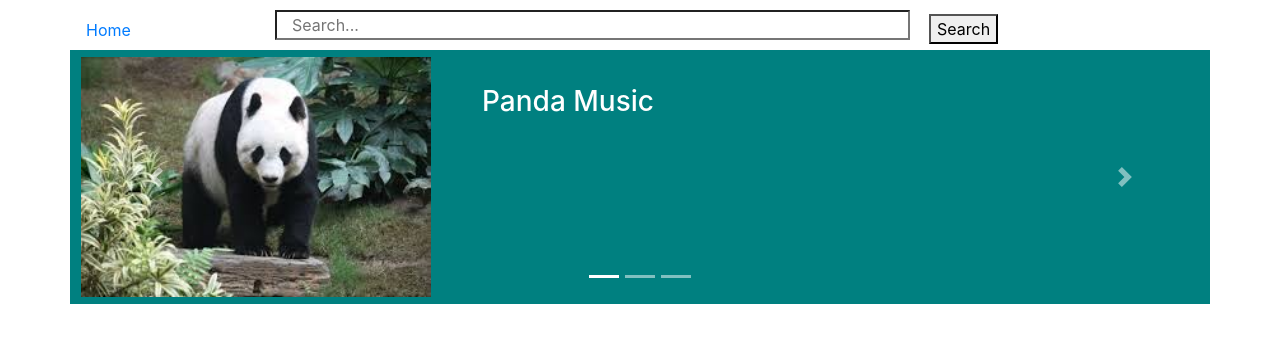
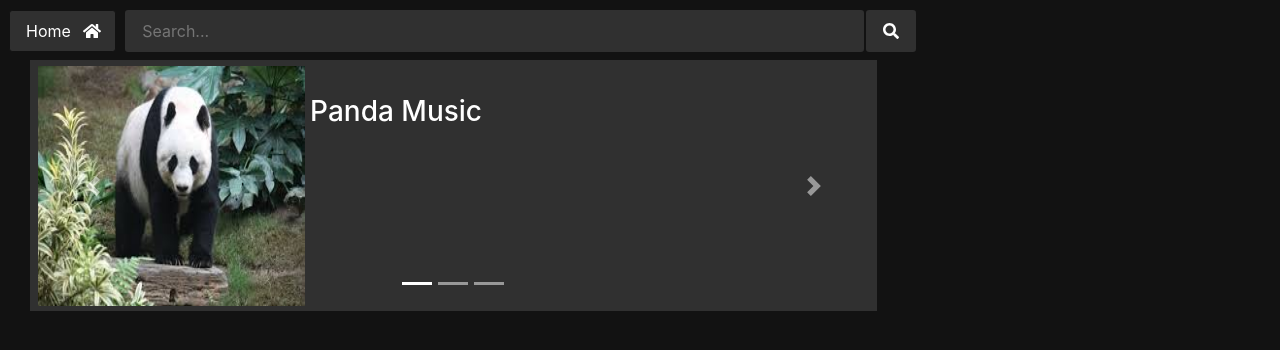
Before and after one commit to mudit67/BhardwajFileProtocol, a React (Create React App) app in the folder client/: page /home in a window 1280 px wide. Shown: the top 350 px of the page. Built offline with nearby package versions, Linux system fonts and the light colour scheme.

Commit message:
Worked on the theme. first draft.

```diff
--- a/client/package.json
+++ b/client/package.json
@@ -3,13 +3,15 @@
   "version": "0.1.0",
   "private": true,
   "dependencies": {
+    "@fortawesome/fontawesome-svg-core": "^1.2.32",
+    "@fortawesome/free-solid-svg-icons": "^5.15.1",
+    "@fortawesome/react-fontawesome": "^0.1.11",
     "@testing-library/jest-dom": "^4.2.4",
     "@testing-library/react": "^9.3.2",
     "@testing-library/user-event": "^7.1.2",
     "bootstrap": "^4.5.2",
     "react": "^16.13.1",
     "react-dom": "^16.13.1",
-    "react-player": "^2.6.2",
     "react-router": "^5.2.0",
     "react-router-dom": "^5.2.0",
     "react-scripts": "3.4.3",
--- a/client/src/App.js
+++ b/client/src/App.js
@@ -23,7 +23,7 @@ class App extends React.Component {
     return (
       <>
         <BrowserRouter>
-          <div>
+          <div className="page-wrapper">
             <Search
               parentCallback={ (callbacksrc) => {
                   this.setState({ shouldRender: callbacksrc});
--- a/client/src/components/HomeComponent.js
+++ b/client/src/components/HomeComponent.js
@@ -40,17 +40,18 @@ const HomeComponent = (props) => {
 	        onExiting={() => setAnimating(true)}
 	        onExited={() => setAnimating(false)}
 	        key={item.caption}
-	        className="row"
+	        className="row pr-0"
 	      >
           <a
+            className="d-none d-md-block"
             type="button"
             href={`/player/${item.altText}`}
             onClick={(e) => {ClickHandler(item.altText,e)} }
           >
-            <CarouselCaption className="offset-3" captionHeader={item.caption} captionText=""/>
+            <CarouselCaption className="offset-md-3" captionHeader={item.caption} captionText=""/>
           </a>
       <a
-        className="col-4 link-img"
+        className="col-12 pr-0 col-md-4 link-img"
         type="button"
         href={`/player/${item.altText}`}
         onClick={(e) => {ClickHandler(item.altText,e)} }
@@ -61,8 +62,7 @@ const HomeComponent = (props) => {
 		);
 	});
 	return(
-		<div className="container">
-			<div className="row">
+			<div className="ml-0 mr-0 ml-md-4 pl-md-1 pr-0 pl-0 col-md-8 pr-md-0">
 				<Carousel
 					activeIndex={activeIndex}
       		next={next}
@@ -79,7 +79,6 @@ const HomeComponent = (props) => {
         	<CarouselControl direction="next" directionText="Next" onClickHandler={next} />
 				</Carousel>
 			</div>
-		</div>
 	);
 }
 
--- a/client/src/components/search.js
+++ b/client/src/components/search.js
@@ -1,7 +1,6 @@
 import React from "react";
 import config from "../config.json"
 import {
-  Container,
   Row,
   UncontrolledDropdown,
   DropdownToggle,
@@ -9,6 +8,8 @@ import {
   NavLink
 } from "reactstrap";
 import { withRouter} from "react-router-dom";
+import { FontAwesomeIcon } from '@fortawesome/react-fontawesome'
+import { faHome,faSearch } from '@fortawesome/free-solid-svg-icons'
 
 class Search extends React.Component {
   shouldComponentUpdate(nextProps, nextState){
@@ -42,12 +43,11 @@ class Search extends React.Component {
     // console.log(event);
     this.props.menuToggleCallback(false);
     // this.props.searchResponseCallback(this.state.respVal);
-    var quer = this.state.searchVal.replace(' ','+');
     // console.log(quer);
     if(this.state.searchVal===""){
-        this.props.history.push("/search/ ");
     }
-    else{
+    else if(this.state.searchVal){
+      var quer = this.state.searchVal.replace(' ','+');
       this.props.history.push("/search/" + quer);
     }
   }
@@ -89,7 +89,7 @@ class Search extends React.Component {
                   type="button"
                   onClick={(e) => {e.preventDefault(); this.redirectToPage(`/player/${Val.substring(0, Val.length - 4)}`)}}
                   href = {`/player/${Val.substring(0, Val.length - 4)}`}
-                  className="row"
+                  className="row nav-button ml-0 mr-0"
                   key={index}>
                   {Val.substring(0, Val.length - 4)}
                 </NavLink>
@@ -97,16 +97,17 @@ class Search extends React.Component {
     });
     return (
       <>
-        <Container>
-          <Row>
-            <div className="col-2 pl-0">
+          <Row className="align-items-center navbar-home">
               <NavLink
+                className="col-2 col-md-1 pl-2 pl-md-3 pr-0 pt-2 pb-2 d-flex home-button align-items-center"
                 type="button"
                 onClick={() => {this.redirectToPage("/home")}}>
-                Home
+                <div className="d-none d-md-block mr-md-2">
+                  Home
+                </div>
+                <FontAwesomeIcon icon={faHome} name={"home"} className="m-1" />
               </NavLink>
-            </div>
-            <div className="col-7">
+            <div className="col-7 pl-1 pl-md-2 pr-0">
               <form className="row" onSubmit={this.handleSubmit} autoComplete="off">
                 <input
                   type="search"
@@ -117,10 +118,10 @@ class Search extends React.Component {
                   className="col-12"
                 />
               </form>
-              <UncontrolledDropdown isOpen={this.props.menuToggle} toggle={()=> {return(this.props.menuToggle);}} >
+              <UncontrolledDropdown isOpen={this.props.menuToggle} toggle={()=> {return(this.props.menuToggle);}} className="pr-5">
                 <DropdownToggle className="d-none" />
                 <DropdownMenu
-                  className="col-12"
+                  className="col-12 search-suggestions-container pt-0"
                   style={{ position: "realtive" }}
                 >
                   {rows}
@@ -131,13 +132,12 @@ class Search extends React.Component {
               <button
                 type="button"
                 onClick={this.handleSubmit}
-                className="m-1 search-button"
+                className="nav-button"
               >
-                Search
+                <FontAwesomeIcon icon={faSearch} name={"search"}/>
               </button>
             </div>
           </Row>
-        </Container>
       </>
     );
   }
--- a/client/src/components/searchResult.js
+++ b/client/src/components/searchResult.js
@@ -42,7 +42,7 @@ class SearchResult extends React.PureComponent {
 				// console.log(Val);
 				return(
 					<a
-						className="row"
+						className="row nav-button search-result ml-2 mb-1"
 						type="button"
 						href={`/player/${Val.substring(0,Val.length - 4)}`}
 						key={index}
@@ -54,7 +54,7 @@ class SearchResult extends React.PureComponent {
 
 			});
 	  return(
-	    <div className="container">
+	    <div>
 				{searchResponse}
 	    </div>
 	  )
--- a/client/src/index.css
+++ b/client/src/index.css
@@ -1,20 +1,12 @@
-.search-button{
-	/*float: right;*/
-
-}
 
 #root{
 	margin-top: 10px;
 }
 
 .carousel{
-	width: 100%;
-	background-color: teal;
+	margin-left: .1rem;
+	padding-right: 0;
 }
-
-/*.carousel-control-next, .carousel-control-prev{
-	width: 7%;
-}*/
 
 .Carousel-img{
 	margin-left: 3%;
@@ -57,3 +49,71 @@
 .link-img {
 	display: inline-block;
 }
+
+#search{
+	border-style: solid;
+	border-color: #303030;
+	background-color: #303030;
+	border-radius: 0.2rem;
+	color: white;
+	padding-top: 0.45rem;
+	padding-bottom: 0.45rem;
+	align-items:flex-start;
+	margin-left: .1rem;
+}
+.nav-button{
+	border-style: solid;
+	background-color: #303030;
+	border-color: #121212;
+	border-radius: 0.2rem;
+	color: white;
+	padding-right: 1rem;
+	padding-top: 0.5rem;
+	padding-bottom: 0.5rem;
+	padding-left: 1rem;
+	border: 0.1rem;
+	border-style: solid;
+	border-color: transparent;
+	margin-left: 0.25rem;
+}
+.nav-button:hover{
+	color: white;
+	background-color: #606060;
+	text-decoration: none;
+}
+
+body {
+	background-color: #121212;
+}
+.home-button{
+	border-radius: 0.2rem;
+	border: 0.1rem;
+	border-style: solid;
+	text-align: center;
+	border-color: #121212;
+	color: white;
+	background-color: #303030;
+	margin-left: 1.5rem;
+
+}
+.home-button:hover{
+	color: white;
+	background-color: #606060;
+}
+.navbar-home{
+	margin-bottom: .5rem;
+	max-width: 100%;
+}
+.carousel{
+	background-color: #303030
+}
+.page-wrapper{
+	max-width: 100%;
+}
+.search-suggestions-container{
+	background-color: #303030;
+	min-width: 100.5%;
+}
+.search-result{
+	max-width:72.4%;
+}
--- a/client/src/index.js
+++ b/client/src/index.js
@@ -1,6 +1,5 @@
 import React from 'react';
 import ReactDOM from 'react-dom';
-// import './../public/panda.jpeg';
 import '../node_modules/bootstrap/dist/css/bootstrap.min.css';
 // import "../node_modules/video-react/dist/video-react.css";
 import './index.css';
```
Also changed, not shown: 1 other file (tests, documents, lock files or other folders).
